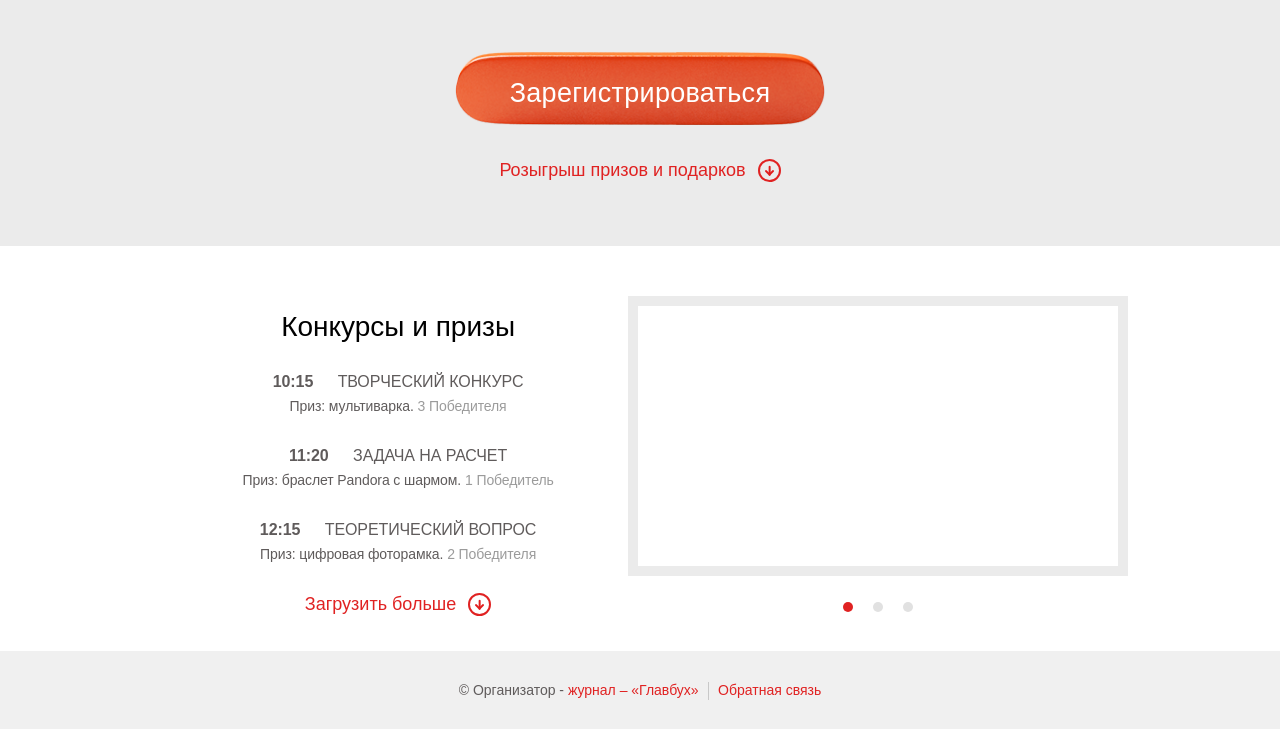
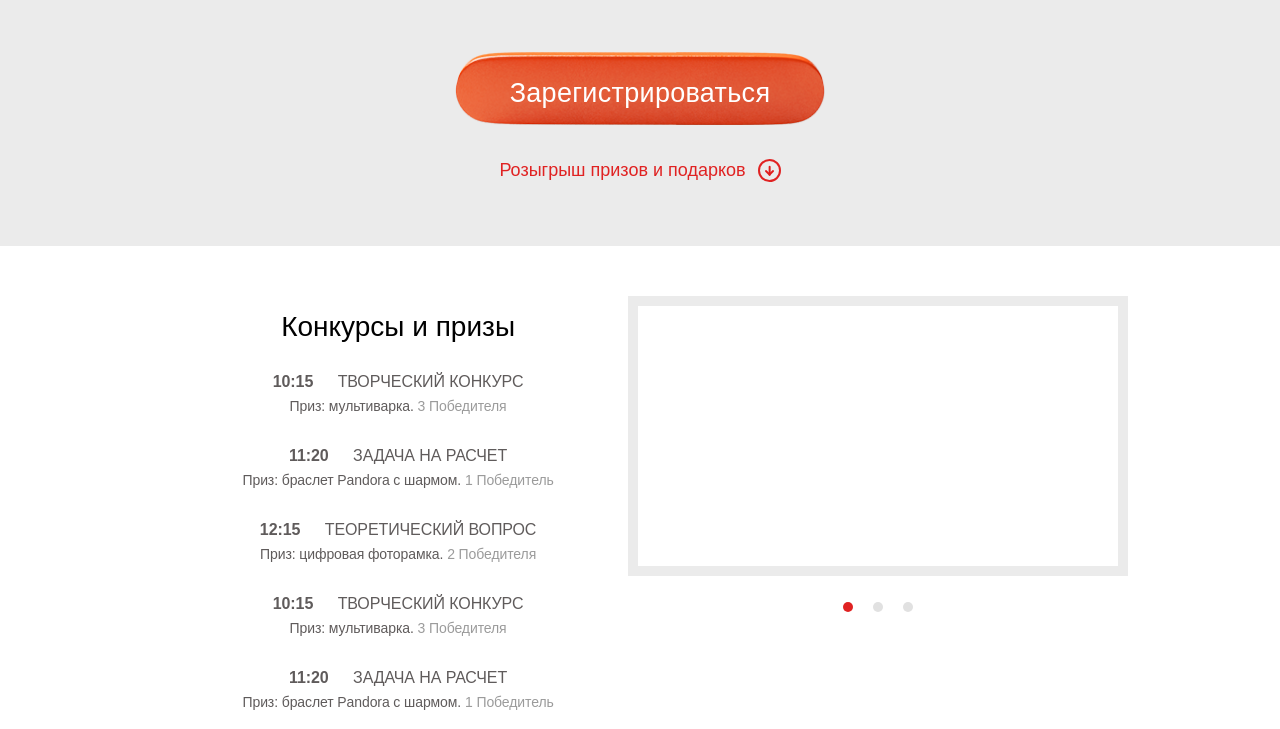
Before and after one commit to swhistle/accounting-marathon, a website: page app/index.html in a window 1280 px wide. Both pictures are taken after a click on the link "Загрузить больше". Shown: the part 990-1719 px from the top of the page. Drawn offline with nearby package versions, Linux system fonts and the light colour scheme; files that its build step writes are made by us from their sources; files whose address does not match are found by name.

Commit message:
add function show-more/hide contents

```diff
--- a/app/components/contests/contests.scss
+++ b/app/components/contests/contests.scss
@@ -14,6 +14,11 @@
   &__list {
     height: 225px;
     overflow: hidden;
+    transition: 1s ease;
+
+    &.active {
+      height: auto;
+    }
   }
 
   &__item {
--- a/app/index.html
+++ b/app/index.html
@@ -148,7 +148,7 @@
     <div class="footer__container wrapper">
       <section class="contests">
         <span class="contests__title">Конкурсы и призы</span>
-        <ul class="contests__list">
+        <ul class="contests__list js-contests">
           <li class="contests__item">
             <div class="contests__item-main-info">
               <span class="contests__time">10:15</span>
@@ -204,8 +204,8 @@
             </div>
           </li>
         </ul>
-        <a href="javascript:void(0);" class="link link--red-arrow link--show-more" title="Показать еще больше конкурсов">Загрузить больше</a>
-        <a href="javascript:void(0);" class="link link--red-arrow link--show-less" title="Показать еще больше конкурсов">Свернуть</a>
+        <a href="javascript:void(0);" class="link link--red-arrow link--show-more js-show-more-contests" title="Показать еще больше конкурсов">Загрузить больше</a>
+        <a href="javascript:void(0);" class="link link--red-arrow link--show-less js-show-less-contests" title="Показать меньше конкурсов">Свернуть</a>
       </section>
 
       <div class="slider">
@@ -249,6 +249,7 @@
   <script src="/bower_components/slick-carousel/slick/slick.js"></script>
   <!-- endbuild -->
 
+  <script src="scripts/contests/contests.js"></script>
   <script src="scripts/slider/slider.js"></script>
   <script src="scripts/message-old-browser/message-old-browser.js"></script>
 
--- /dev/null
+++ b/htdocs/scripts/contests/contests.js
@@ -0,0 +1,19 @@
+"use strict";
+
+$(document).ready(function () {
+  var buttonShowMore = $(".js-show-more-contests");
+  var buttonHidden = $(".js-show-less-contests");
+  var contests = $(".js-contests");
+
+  buttonShowMore.on("click", function () {
+    contests.addClass("active");
+    $(this).fadeOut(50);
+    buttonHidden.delay(50).fadeIn(50);
+  });
+
+  buttonHidden.on("click", function () {
+    contests.removeClass("active");
+    $(this).fadeOut(50);
+    buttonShowMore.delay(50).fadeIn(50);
+  });
+});
```
Also changed, not shown: app/components/contests/contests.js (added, +17 -0 lines), htdocs/index.html (+1 -1 lines), htdocs/styles/contests/contests.css, htdocs/styles/style-index.css.
